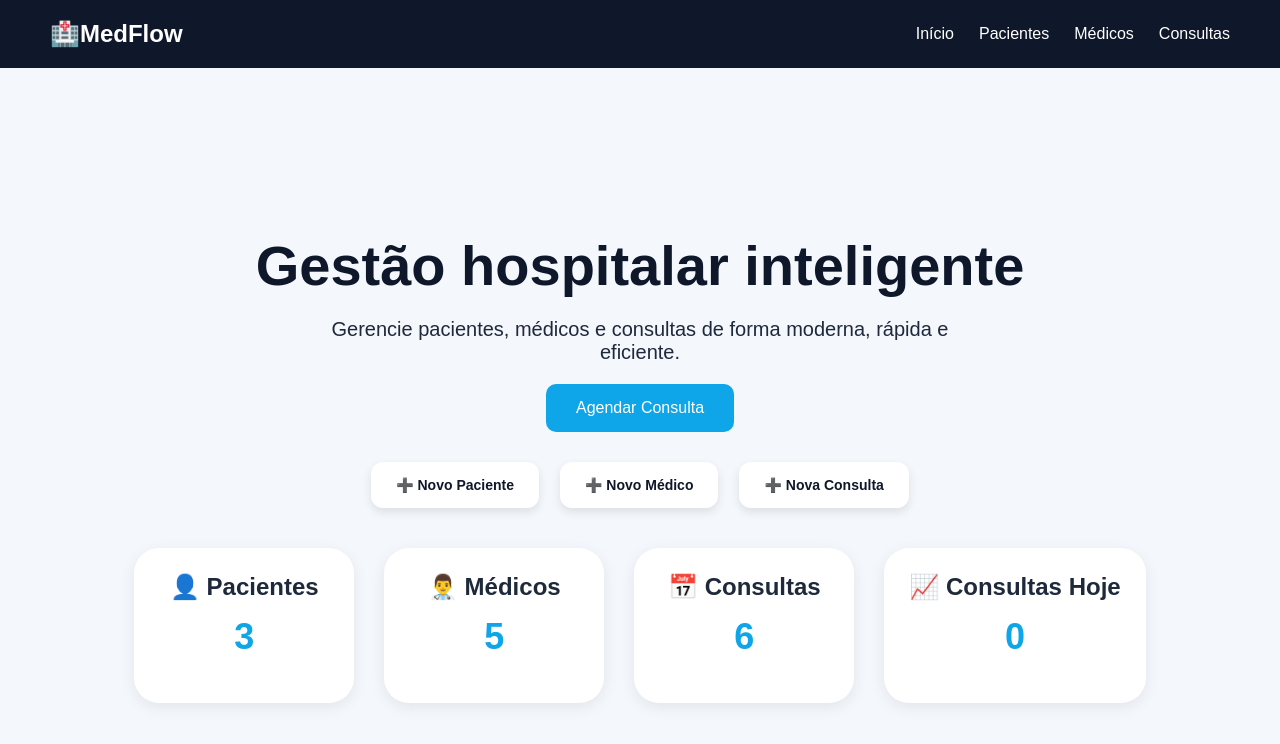
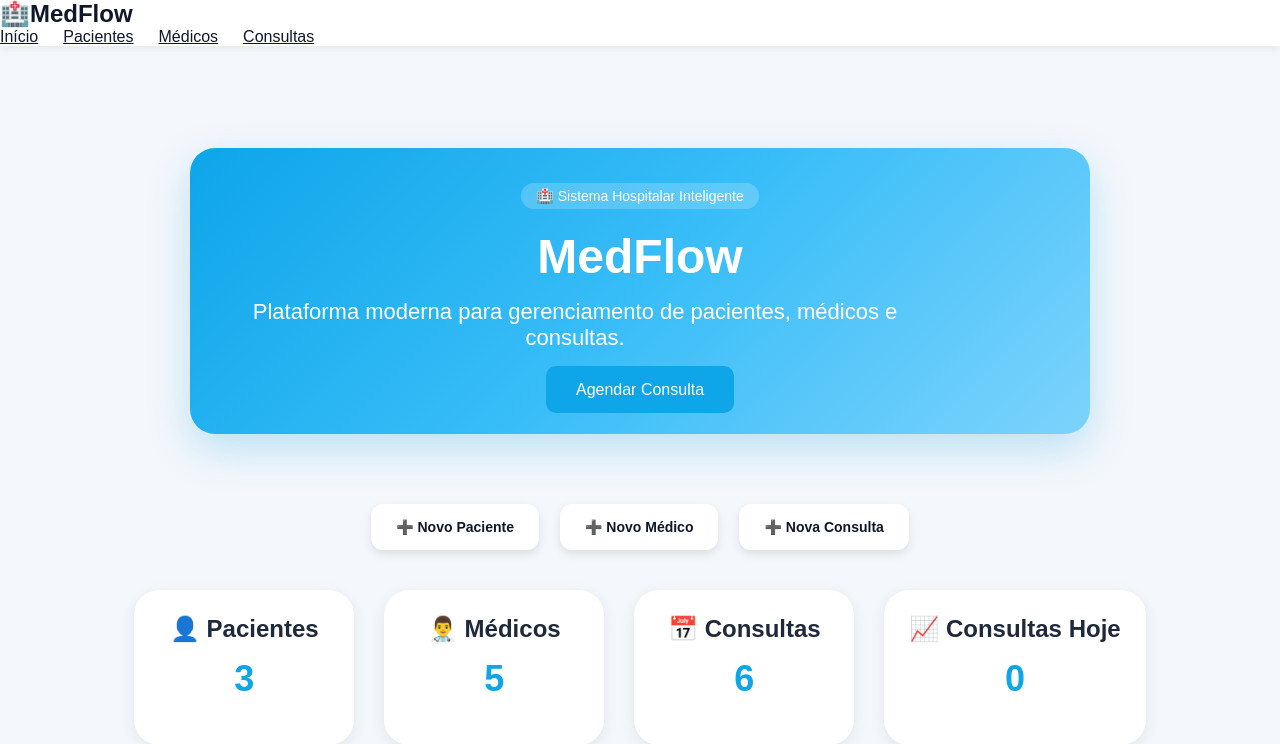
Before and after one commit to SamuelBerto/MedFlow, a Flask app: page / in a window 1280 px wide. Shown: the top 744 px of the page. Run offline with Flask 3, Linux system fonts and the light colour scheme; data comes from the database, SQL or seed files in the repository.

Commit message:
feat: adiciona dashboard premium na página inicial

```diff
--- a/static/css/style.css
+++ b/static/css/style.css
@@ -12,14 +12,10 @@ body {
 
 /* NAVBAR */
 .navbar {
-    background-color: #0f172a;
-    color: white;
+    background: white;
+    color: #0f172a;
 
-    display: flex;
-    justify-content: space-between;
-    align-items: center;
-
-    padding: 20px 50px;
+    box-shadow: 0 2px 10px rgba(0,0,0,0.08);
 }
 
 .logo {
@@ -33,9 +29,7 @@ body {
 }
 
 .menu a {
-    color: white;
-    text-decoration: none;
-    transition: 0.3s;
+   color: #0f172a;
 }
 
 .menu a:hover {
@@ -225,3 +219,39 @@ table {
     border-radius: 15px;
 
 }
+.hero-banner {
+    background: linear-gradient(
+    135deg,
+    #0ea5e9,
+    #38bdf8,
+    #7dd3fc
+    );
+
+    padding: 35px;
+    border-radius: 25px;
+    color: white;
+    max-width: 900px;
+    width: 100%;
+
+    margin-bottom: 40px;
+
+    box-shadow: 0 15px 40px rgba(14,165,233,0.25);
+}
+.hero-tag {
+    display: inline-block;
+    background-color: rgba(255, 255, 255, 0.2);
+    padding: 5px 15px;
+    border-radius: 30px;
+    font-size: 14px;
+    margin-bottom: 20px;
+}
+.hero-banner h1 {
+    font-size: 48px;
+    margin-bottom: 15px;
+    color: white;
+}
+.hero-banner p {
+    font-size: 22px;
+    margin-bottom: 30px;
+    color: white;
+}
--- a/templates/index.html
+++ b/templates/index.html
@@ -19,18 +19,26 @@
             </div>
 
     </nav>
-     <section class="hero">
+    <section class="hero">
 
-        <h1>Gestão hospitalar inteligente</h1>
+    <div class="hero-banner">
+
+        <span class="hero-tag">
+            🏥 Sistema Hospitalar Inteligente
+        </span>
+
+        <h1>MedFlow</h1>
 
         <p>
-            Gerencie pacientes, médicos e consultas
-            de forma moderna, rápida e eficiente.
+            Plataforma moderna para gerenciamento
+            de pacientes, médicos e consultas.
         </p>
 
         <a href="/nova-consulta" class="btn">
             Agendar Consulta
         </a>
+
+    </div>
         <div class="acoes-rapidas">
             <a href="/novo-paciente" class="btn-acao">
                 ➕ Novo Paciente
```
